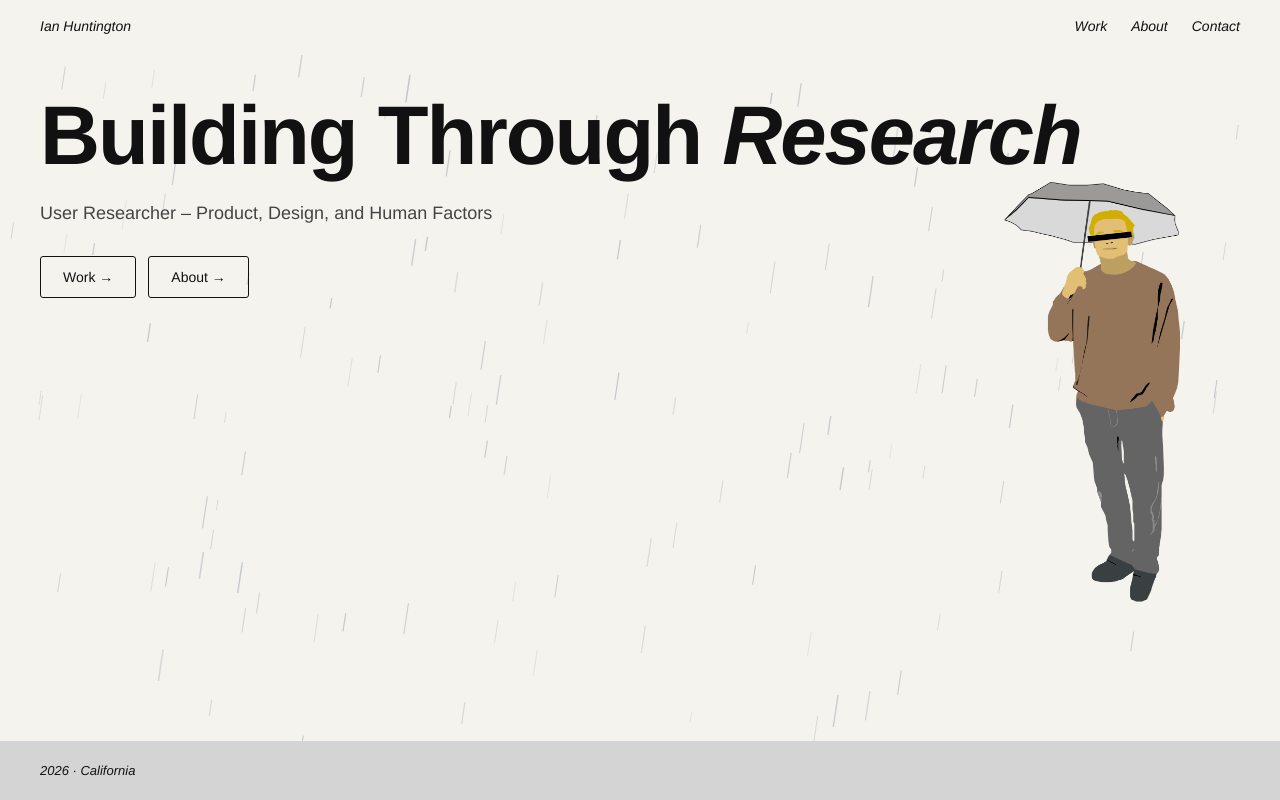
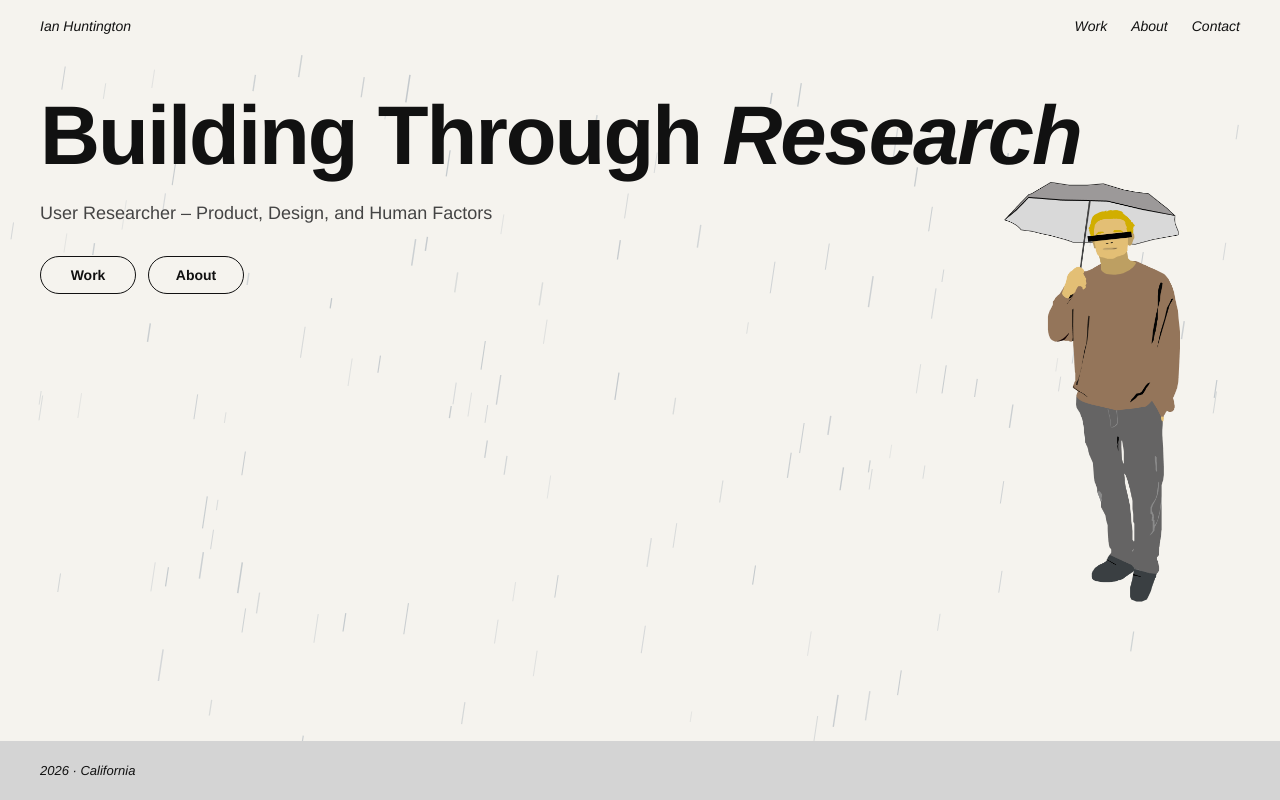
Before and after one commit to imhuntington/portfolio, a plain HTML site: page portfolioweb/index.html in a window 1280 px wide. Drawn offline with Linux system fonts and the light colour scheme.

Commit message:
Make home buttons pill-shaped and drop arrows to match site buttons
Co-Authored-By: Claude Opus 5.5 <noreply@anthropic.com>

```diff
--- a/portfolioweb/index.html
+++ b/portfolioweb/index.html
@@ -48,7 +48,7 @@
   #home .hero h1 em{font-style:italic;}
   #home .hero .role{font-size:18px;color:#444;margin-bottom:32px;}
   .hero-btns{display:flex;gap:12px;}
-  .btn{display:inline-flex;align-items:center;gap:6px;padding:12px 22px;border:1.5px solid var(--black);background:transparent;color:var(--black);text-decoration:none;font-size:14px;font-weight:500;border-radius:3px;transition:background .2s,color .2s;}
+  .btn{display:inline-flex;align-items:center;justify-content:center;min-width:96px;padding:10px 24px;border:1.5px solid var(--black);background:transparent;color:var(--black);text-decoration:none;font-size:14px;font-weight:600;border-radius:999px;transition:background .2s,color .2s;}
   .btn:hover{background:var(--black);color:#fff;}
   #home .hero-illustration{position:absolute;right:100px;top:-10px;bottom:0;display:flex;align-items:center;z-index:3;}
   #home .hero-illustration img{height:420px;width:auto;}
@@ -347,8 +347,8 @@
       <h1>Building Through <em>Research</em></h1>
       <p class="role">User Researcher – Product, Design, and Human Factors</p>
       <div class="hero-btns">
-        <a class="btn" href="#work">Work →</a>
-        <a class="btn" href="#about">About →</a>
+        <a class="btn" href="#work">Work</a>
+        <a class="btn" href="#about">About</a>
       </div>
     </div>
     <div class="hero-illustration">
```
